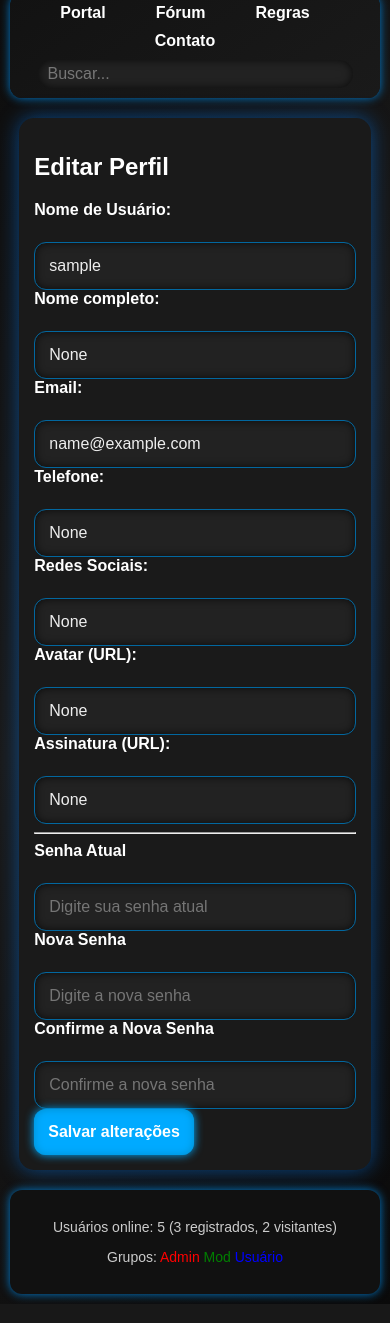
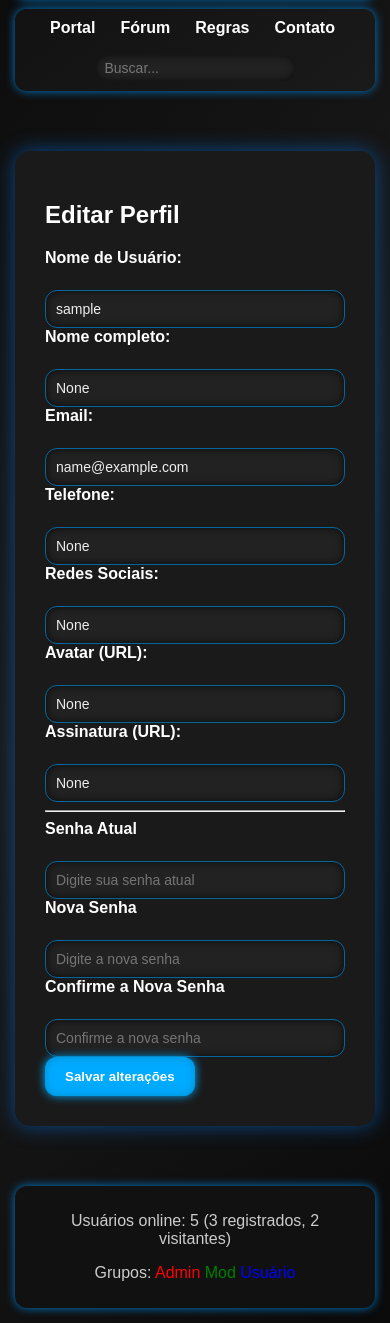
Before and after one commit to BrunoSDuarte88/outra-dimensao, a Django app: page /perfil/editar/ in a window 390 px wide. Shown: the part 166-1489 px from the top of the page. Run offline with Django 5.2, Linux system fonts and the light colour scheme; the visitor is signed in with stand-in values (Sample User, id 1); data that the repository does not hold is empty; some libraries are stand-ins or nearby versions.

Commit message:
Atualiza layout do portal, views, perfil, CSS e adiciona campo de tema ao perfil

```diff
--- a/portal/static/portal/css/portal.css
+++ b/portal/static/portal/css/portal.css
@@ -25,6 +25,10 @@ body {
   display: block;
   border-radius: 12px;
   box-shadow: 0 0 10px #007acc;
+
+  height: auto;
+  max-width: 100%;
+
 }
 
 /* ===================================================
@@ -414,159 +418,6 @@ body {
 }
 
 /* ===================================================
-   RESPONSIVIDADE PARA CELULARES ATÉ 768px
-=================================================== */
-@media (max-width: 768px) {
-
-  /* Reset geral para evitar scroll lateral e margem indesejada */
-  html, body {
-    width: 100%;
-    min-height: 100vh;
-    box-sizing: border-box;
-    padding: 0;
-    margin: 0;
-    overflow-x: hidden;
-    -webkit-text-size-adjust: 100%; /* evita zoom estranho em iOS */
-  }
-
-  /* Layout vertical das colunas */
-  .portal-body {
-    display: flex;
-    flex-direction: column;
-    gap: 15px;
-    padding: 0 10px;
-  }
-
-  /* Cada coluna ocupa 100% da largura, com margem automática para centralizar */
-  .coluna-esquerda,
-  .coluna-centro,
-  .coluna-direita {
-    flex: 1 1 100%;
-    max-width: 100%;
-    margin: 0 auto;
-    box-sizing: border-box;
-  }
-
-  /* Ajuste interno das colunas */
-  .coluna {
-    width: 100%;
-    margin: 0 auto;
-    box-sizing: border-box;
-  }
-
-  /* Banner responsivo */
-  .banner img {
-    width: 100%;
-    height: auto;
-    display: block;
-    margin: 0 auto;
-    border-radius: 12px;
-    object-fit: cover;
-  }
-
-  /* Menu superior empilhado e centralizado */
-  .top-menu {
-    display: flex;
-    flex-direction: column;
-    align-items: center;
-    justify-content: center;
-    gap: 10px;
-    padding: 10px;
-    height: auto;
-  }
-
-  /* Menus esquerdo e direito alinhados e flexíveis */
-  .top-menu .menu-left,
-  .top-menu .menu-right {
-    width: 100%;
-    display: flex;
-    justify-content: center;
-    align-items: center;
-    flex-wrap: wrap;
-    gap: 10px;
-  }
-
-  /* Input busca ocupa quase toda largura */
-  .top-menu .menu-right input[type="text"] {
-    max-width: 100%;
-    width: 90%;
-    box-sizing: border-box;
-    font-size: 16px;
-  }
-
-  /* Blocos principais com margem e largura ajustadas */
-  .bloco {
-    width: 95%;
-    margin: 0 auto;
-    box-sizing: border-box;
-  }
-
-  /* Carrossel com altura automática e padding confortável */
-  .carrossel-container {
-    width: 100%;
-    height: auto;
-    padding: 10px;
-    box-sizing: border-box;
-  }
-
-  /* Imagens do carrossel com tamanho limitado */
-  .carrossel-slide {
-    max-height: 250px;
-    max-width: 100%;
-    object-fit: contain;
-  }
-
-  /* Legenda do carrossel com fonte menor */
-  .carrossel-legenda-area {
-    font-size: 14px;
-    padding: 5px;
-  }
-
-  /* Formulário de cadastro com padding e margens confortáveis */
-  .cadastro-container {
-    width: 95%;
-    max-width: 600px;
-    padding: 15px;
-    margin: 20px auto;
-    box-sizing: border-box;
-  }
-
-  /* Inputs e botões maiores e mais legíveis */
-  .input-padronizado,
-  .btn-padronizado {
-    font-size: 16px;
-    padding: 14px;
-  }
-
-  /* Rodapé ocupa 100% com padding e texto centralizado */
-  .rodape {
-    width: 100%;
-    text-align: center;
-    padding: 15px 10px;
-    font-size: 14px;
-    box-sizing: border-box;
-  }
-
-  /* Container genérico com padding lateral para evitar toque nos cantos da tela */
-  .container {
-    width: 100%;
-    padding: 0 10px;
-    margin: 0 auto;
-    box-sizing: border-box;
-  }
-
-  /* Imagens e vídeos dentro das colunas ficam responsivos */
-  .coluna img,
-  .coluna video {
-    max-width: 100%;
-    height: auto;
-    display: block;
-    margin: 0 auto;
-  }
-}
-
-
-/* ===================================================
    TEMA CLARO (ativa quando body.tema-claro)
 =================================================== */
 /*body.tema-claro {
@@ -704,3 +555,28 @@ body.tema-claro .rodape {
   box-shadow: 0 0 10px #cc0000;
   border: 1px solid #cc0000;
 }
+
+/* ==========================================================================================
+   RESPONSIVIDADE PARA CELULARES ATÉ 768px
+============================================================================================= */
+
+@media (max-width: 768px) {
+  .top-menu {
+    flex-direction: column;
+    height: auto;
+    padding: 10px;
+    gap: 10px;
+  }
+  .top-menu .menu-left {
+    flex-wrap: wrap;
+    justify-content: center;
+  }
+  .top-menu .menu-left li {
+    margin-right: 15px;
+    margin-bottom: 8px;
+  }
+  .top-menu .menu-right input[type="text"] {
+    width: 100%;
+    max-width: 100%;
+  }
+}
--- a/portal/templates/portal/base.html
+++ b/portal/templates/portal/base.html
@@ -7,6 +7,7 @@
 
     <!-- Metadados -->
     <meta charset="UTF-8" />
+    <meta name="viewport" content="width=device-width, initial-scale=1.0" />
     <title>Outra Dimensão - {% block title %}{% endblock %}</title>
 
     <!-- Estilo principal do portal -->
```
